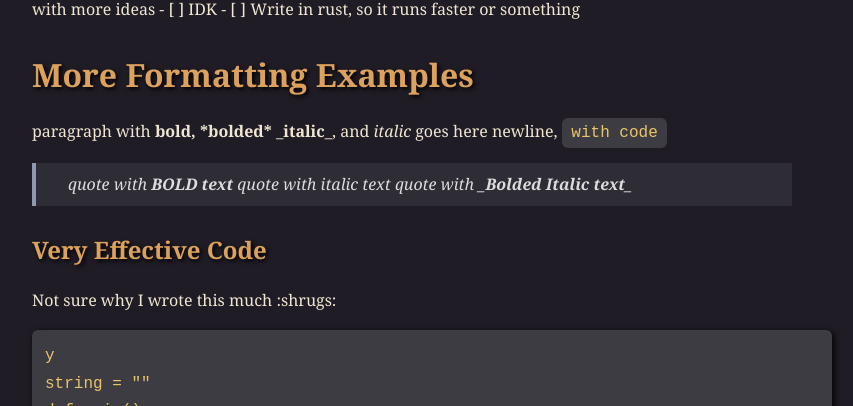
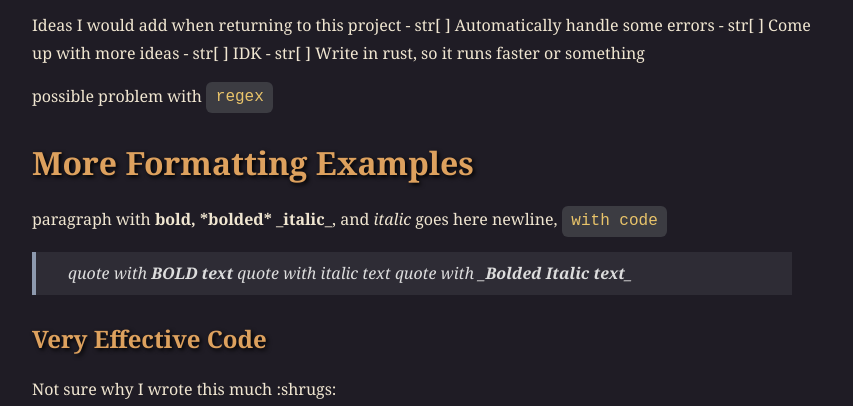
Before and after one commit to SleepyWolve/static-site-generator, a plain HTML site: page docs/index.html in a window 1280 px wide. Shown: the part 713-1119 px from the top of the page, without its empty margins (208-1061 px from the left). Drawn offline with Linux system fonts and the light colour scheme.

Commit message:
Changes to page

```diff
--- a/docs/index.html
+++ b/docs/index.html
@@ -8,7 +8,7 @@
   </head>
 
   <body>
-    <article><div><h1>Static Site Generator</h1><h2>Nav</h2><p>-<a href="https://sleepywolve.github.io/">* My Main Site</a></p><p>-<a href="https://github.com/SleepyWolve/static-site-generator">GitHub repository</a></p><p>-<a href="/static-site-generator/example">example site</a></p><h2>Thoughts</h2><h3>21/March/2025</h3><p>I finished this project yesterday, and it was hard. Maybe it's a bit odd, but one of the harder parts for me was that I wasn't sure what to name functions or variables, or which file to put them in. I plan on returning to this project when I know a lot more about programming, I might rewrite it in a different language.</p><h2>Goals</h2><p>Ideas I would add when returning to this project - [ ] Automatically handle some errors - [ ] Come up with more ideas - [ ] IDK - [ ] Write in rust, so it runs faster or something</p><h2>More Formatting Examples</h2><p>paragraph with <b>bold, *bolded* _italic_</b>, and <i>italic</i> goes here newline, <code>with code</code></p><blockquote>quote with <b>BOLD text</b> quote with <i>italic text</i> quote with <b>_Bolded Italic text_</b></blockquote><h3>Very Effective Code</h3><p>Not sure why I wrote this much :shrugs:</p><pre><code>y
+    <article><div><h1>Static Site Generator</h1><h2>Nav</h2><ul><li><a href="https://sleepywolve.github.io/">* My Main Site</a></li></ul><ul><li><a href="https://github.com/SleepyWolve/static-site-generator">GitHub repository</a></li></ul><ul><li><a href="/static-site-generator/example">example site</a></li></ul><ul><li><a href="/static-site-generator/example/AI">Another example site generated by AI</a> (Not working atm)</li></ul><h2>Thoughts</h2><h3>21/March/2025</h3><p>I finished this project yesterday, and it was hard. Maybe it's a bit odd, but one of the harder parts for me was that I wasn't sure what to name functions or variables, or which file to put them in. I plan on returning to this project when I know a lot more about programming, I might rewrite it in a different language.</p><h2>Goals</h2><p>Ideas I would add when returning to this project - str[ ] Automatically handle some errors - str[ ] Come up with more ideas - str[ ] IDK - str[ ] Write in rust, so it runs faster or something</p><p>possible problem with <code>regex</code></p><h2>More Formatting Examples</h2><p>paragraph with <b>bold, *bolded* _italic_</b>, and <i>italic</i> goes here newline, <code>with code</code></p><blockquote>quote with <b>BOLD text</b> quote with <i>italic text</i> quote with <b>_Bolded Italic text_</b></blockquote><h3>Very Effective Code</h3><p>Not sure why I wrote this much :shrugs:</p><pre><code>y
 string = ""
 def main():
     set_str("Hello World!")
```
Also changed, not shown: 3 other files.
